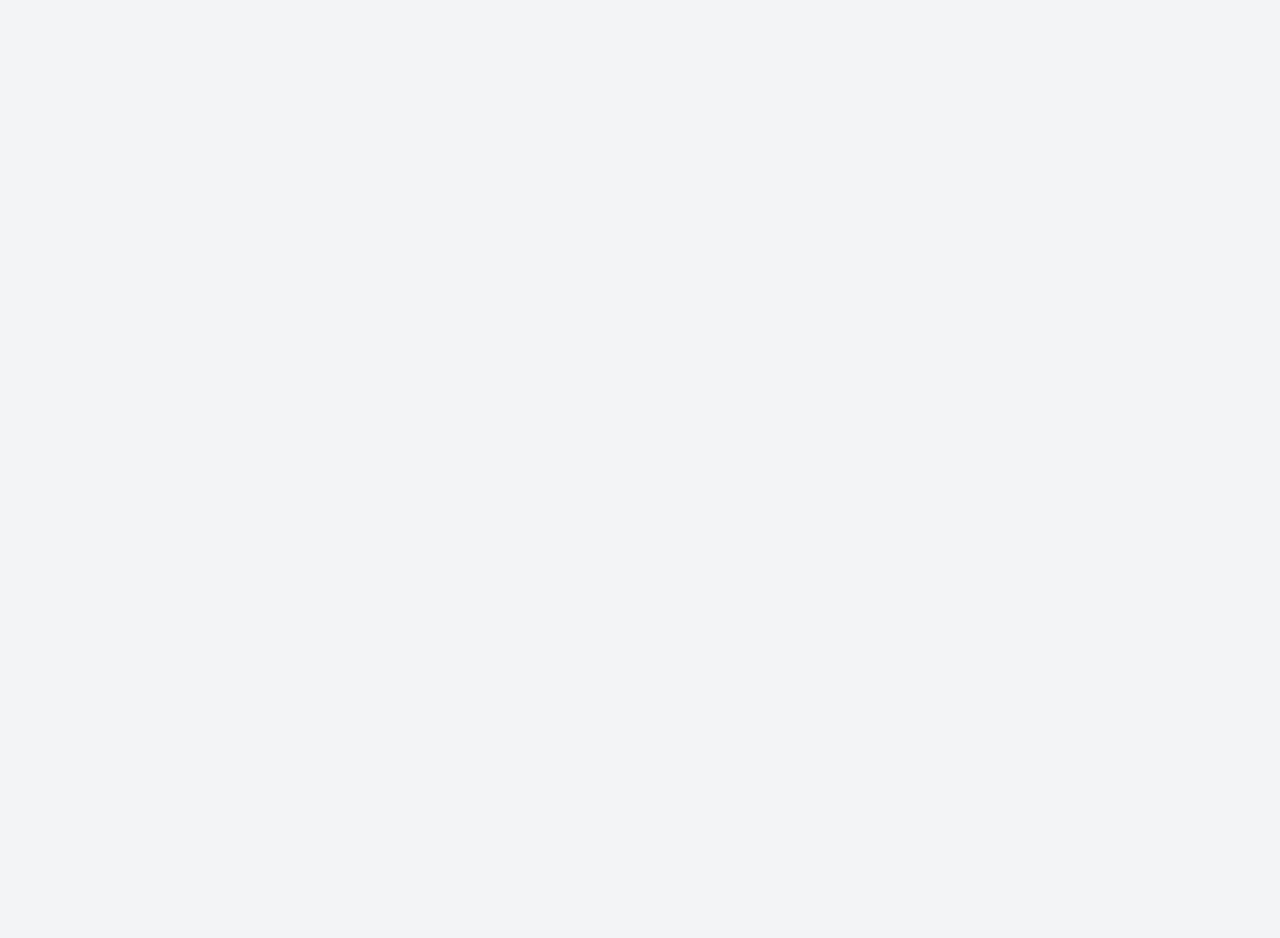
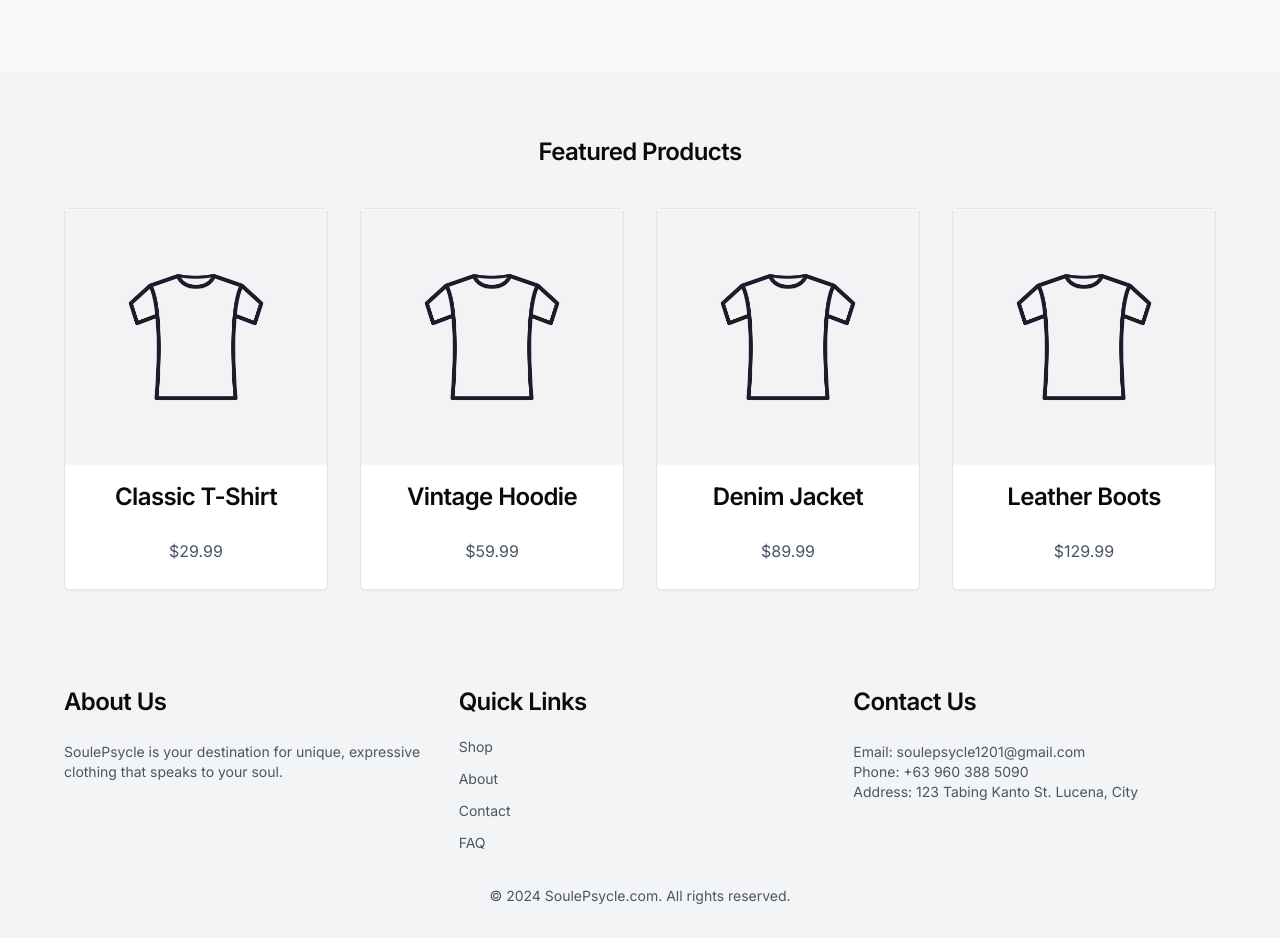
Before and after one commit to codingjogo/jogo-commerce, a Next.js app: page / in a window 1280 px wide. Shown: the part 380-1318 px from the top of the page. Before the commit the page ends 800 px from the top, so only its background shows below. Built offline with nearby package versions, Linux system fonts and the light colour scheme; no server answers.

Commit message:
feat: Add FeaturedProducts & Hero & Footer

```diff
--- /dev/null
+++ b/app/(root)/about/page.tsx
@@ -0,0 +1,9 @@
+
+export default function About() {
+  return (
+    <section className="container cpy">
+      <h1>About Us</h1>
+
+    </section>
+  );
+}
--- /dev/null
+++ b/app/(root)/contact/page.tsx
@@ -0,0 +1,9 @@
+
+export default function Contact() {
+  return (
+    <section className="container cpy">
+      <h1>Contact Us</h1>
+
+    </section>
+  );
+}
--- /dev/null
+++ b/app/(root)/faq/page.tsx
@@ -0,0 +1,9 @@
+
+export default function FAQ() {
+  return (
+    <section className="container cpy">
+      <h1>Frequently Asked Questions</h1>
+
+    </section>
+  );
+}
--- a/app/(root)/layout.tsx
+++ b/app/(root)/layout.tsx
@@ -1,4 +1,5 @@
 import RootNav from "@/components/home/root-nav";
+import Footer from "@/components/root/footer";
 
 export default function RootLayout({
   children,
@@ -10,5 +11,6 @@ export default function RootLayout({
     <main>
       {children}
     </main>
+    <Footer />
   </>
 }
--- a/app/(root)/page.tsx
+++ b/app/(root)/page.tsx
@@ -1,16 +1,11 @@
-import { Button } from "@/components/ui/button";
-import { Card, CardContent } from "@/components/ui/card";
+import FeaturedProducts from "@/components/home/featured-products";
+import Hero from "@/components/home/hero";
 
 export default function Home() {
   return (
-    <section className="container cpy">
-      <h1>Hello World</h1>
-      <Card className="max-w-xs">
-        <CardContent className="p-4 grid gap-2">
-        <Button>Hello Button!</Button>
-        <Button variant={'secondary'}>Secondary</Button>
-        </CardContent>
-      </Card>
-    </section>
+    <>
+      <Hero />
+      <FeaturedProducts />
+    </>
   );
 }
--- /dev/null
+++ b/components/home/featured-products.tsx
@@ -0,0 +1,61 @@
+import Image from "next/image";
+import { Card, CardContent, CardHeader } from "../ui/card";
+
+// This would typically come from an API or database
+const featuredProducts = [
+	{
+		id: 1,
+		name: "Classic T-Shirt",
+		price: 29.99,
+		image: "/shirt-placeholder.jpg",
+	},
+	{
+		id: 2,
+		name: "Vintage Hoodie",
+		price: 59.99,
+		image: "/shirt-placeholder.jpg",
+	},
+	{
+		id: 3,
+		name: "Denim Jacket",
+		price: 89.99,
+		image: "/shirt-placeholder.jpg",
+	},
+	{
+		id: 4,
+		name: "Leather Boots",
+		price: 129.99,
+		image: "/shirt-placeholder.jpg",
+	},
+];
+
+export default function FeaturedProducts() {
+	return (
+		<section className="py-16 px-4">
+			<h2 className="text-2xl font-semibold mb-8 text-center border-b-0">
+				Featured Products
+			</h2>
+			<div className="grid grid-cols-1 sm:grid-cols-2 lg:grid-cols-4 gap-8 max-w-6xl mx-auto">
+				{featuredProducts.map((product) => (
+					<Card key={product.id} className="text-center">
+						<CardHeader className="p-0">
+							<Image
+								src={product.image}
+								alt={product.name}
+								width={300}
+								height={300}
+								className="w-full h-64 object-cover mb-4"
+							/>
+						</CardHeader>
+						<CardContent>
+							<h3 className="font-semibold">{product.name}</h3>
+							<p className="text-gray-600">
+								${product.price.toFixed(2)}
+							</p>
+						</CardContent>
+					</Card>
+				))}
+			</div>
+		</section>
+	);
+}
--- /dev/null
+++ b/components/home/hero.tsx
@@ -0,0 +1,16 @@
+import Link from 'next/link'
+import { Button } from '@/components/ui/button'
+
+export default function Hero() {
+  return (
+    <section className="bg-gray-50 text-center py-20 px-4">
+      <h1 className="text-4xl font-bold mb-4">SoulePsycle.com</h1>
+      <p className="text-lg text-gray-600 mb-8 max-w-2xl mx-auto">
+        [soul•cycle]shouting your sighs. All our designs are copyright of our store. DO NOT REPRINT.
+      </p>
+      <Button asChild size="lg">
+        <Link href="/shop">Shop Now!</Link>
+      </Button>
+    </section>
+  )
+}
--- /dev/null
+++ b/components/root/footer.tsx
@@ -0,0 +1,68 @@
+import Link from "next/link";
+
+export default function Footer() {
+	return (
+		<footer className="bg-gray-100 py-8 px-4">
+			<div className="max-w-6xl mx-auto grid grid-cols-1 md:grid-cols-3 gap-8">
+				<div>
+					<h3 className="font-semibold mb-4">About Us</h3>
+					<p className="text-sm text-gray-600">
+						SoulePsycle is your destination for unique, expressive
+						clothing that speaks to your soul.
+					</p>
+				</div>
+				<div>
+					<h3 className="font-semibold mb-4">Quick Links</h3>
+					<ul className="space-y-2">
+						<li>
+							<Link
+								href="/shop"
+								className="text-sm text-gray-600 hover:underline"
+							>
+								Shop
+							</Link>
+						</li>
+						<li>
+							<Link
+								href="/about"
+								className="text-sm text-gray-600 hover:underline"
+							>
+								About
+							</Link>
+						</li>
+						<li>
+							<Link
+								href="/contact"
+								className="text-sm text-gray-600 hover:underline"
+							>
+								Contact
+							</Link>
+						</li>
+						<li>
+							<Link
+								href="/faq"
+								className="text-sm text-gray-600 hover:underline"
+							>
+								FAQ
+							</Link>
+						</li>
+					</ul>
+				</div>
+				<div>
+					<h3 className="font-semibold mb-4">Contact Us</h3>
+					<p className="text-sm text-gray-600">
+						Email: soulepsycle1201@gmail.com
+						<br />
+						Phone: +63 960 388 5090
+						<br />
+						Address: 123 Tabing Kanto St. Lucena, City
+					</p>
+				</div>
+			</div>
+			<div className="mt-8 text-center text-sm text-gray-600">
+				© {new Date().getFullYear()} SoulePsycle.com. All rights
+				reserved.
+			</div>
+		</footer>
+	);
+}
```
